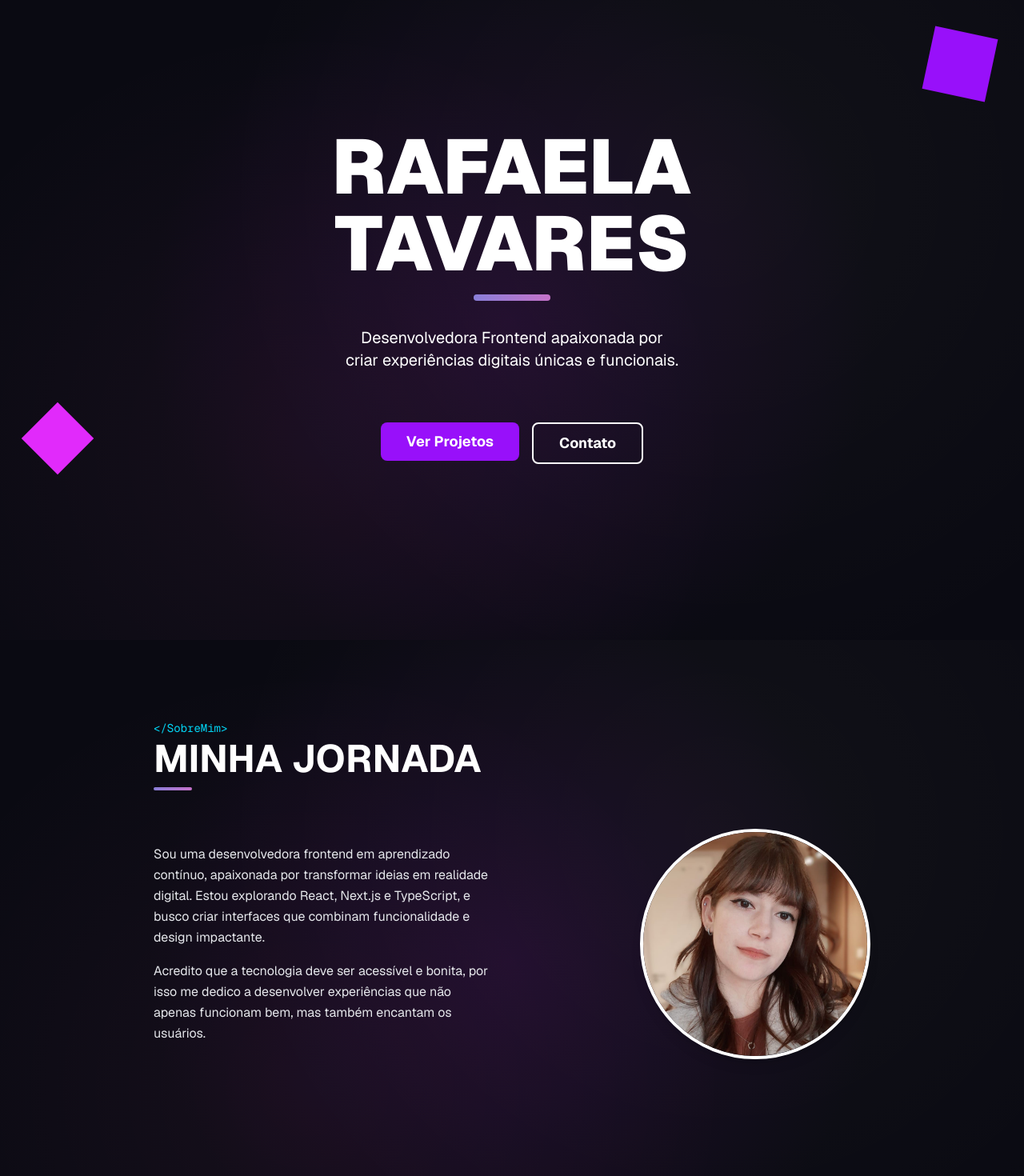
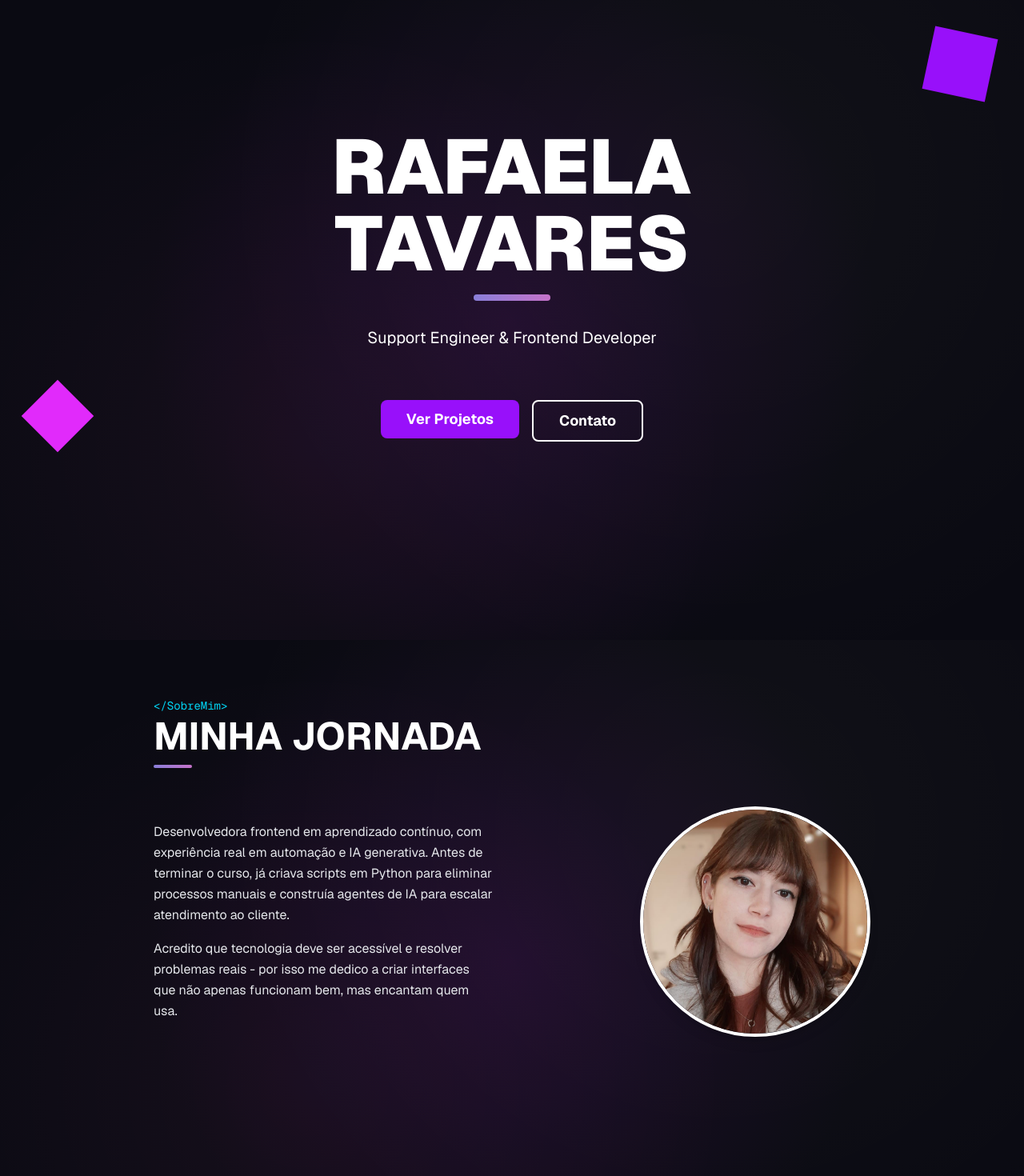
Before and after one commit to rafaelasv/landing-page, a Next.js app: page / in a window 1280 px wide. Shown: the top 1470 px of the page at 80% size. Built offline with nearby package versions, Linux system fonts and the light colour scheme.

Commit message:
chore: update hero tagline and about section bio

```diff
--- a/app/page.tsx
+++ b/app/page.tsx
@@ -29,7 +29,7 @@ export default function Home() {
               </div>
 
               <p className="text-base sm:text-lg md:text-xl max-w-2xl mx-auto text-white text-balance">
-                Desenvolvedora Frontend apaixonada por criar experiências digitais únicas e funcionais.
+                Support Engineer & Frontend Developer
               </p>
 
               <div className="flex flex-col sm:flex-row flex-wrap justify-center gap-4 pt-8">
@@ -69,11 +69,11 @@ export default function Home() {
               {/* Text */}
               <div>
                 <p className="text-gray-200 text-base leading-relaxed">
-                  Sou uma desenvolvedora frontend em aprendizado contínuo, apaixonada por transformar ideias em realidade digital.
-                  Estou explorando React, Next.js e TypeScript, e busco criar interfaces que combinam funcionalidade e design impactante.
+                  Desenvolvedora frontend em aprendizado contínuo, com experiência real em automação e IA generativa. Antes de terminar o curso, já criava scripts em Python para eliminar processos manuais e construía agentes de IA para escalar atendimento ao cliente.
+
+                <p className="mt-4 text-gray-200 text-base leading-relaxed">
+                  Acredito que tecnologia deve ser acessível e resolver problemas reais - por isso me dedico a criar interfaces que não apenas funcionam bem, mas encantam quem usa.
                 </p>
-                <p className="mt-4 text-gray-200 text-base leading-relaxed">
-                  Acredito que a tecnologia deve ser acessível e bonita, por isso me dedico a desenvolver experiências que não apenas funcionam bem, mas também encantam os usuários.
                 </p>
               </div>
 
```
